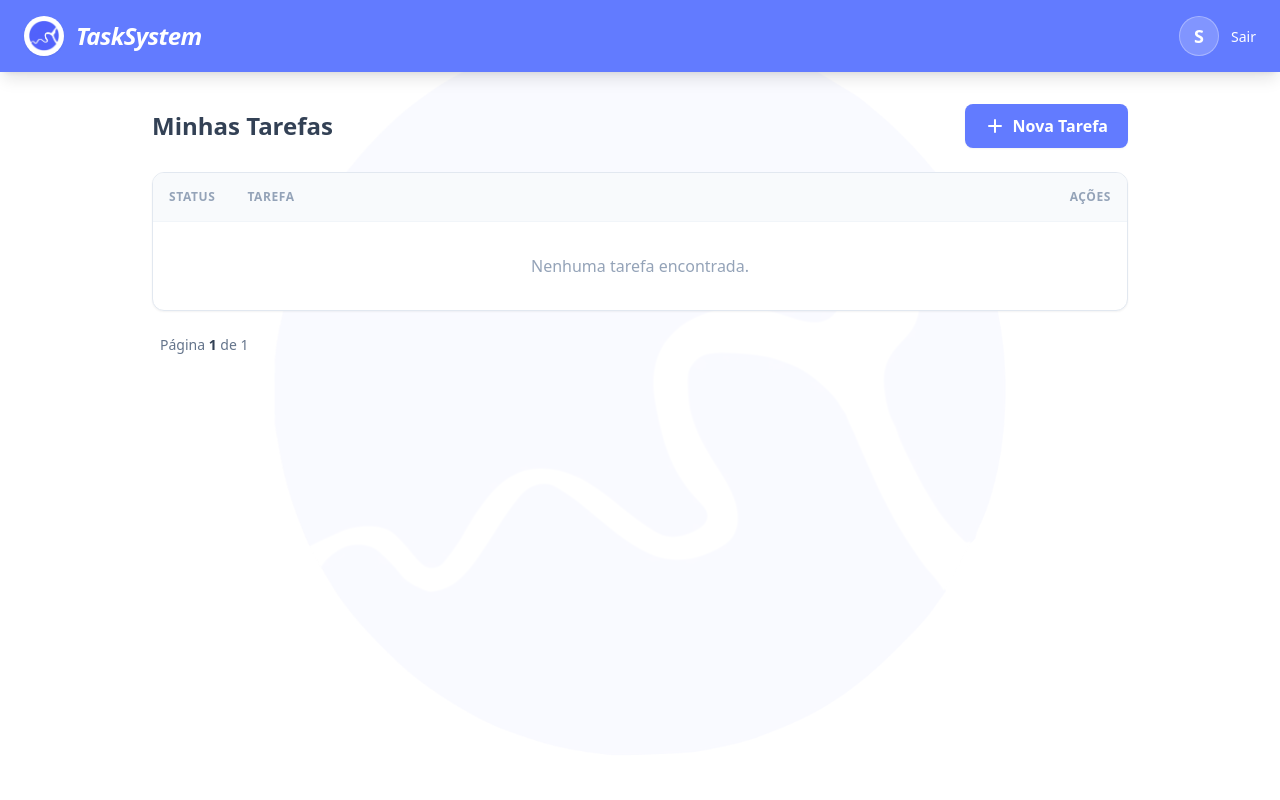
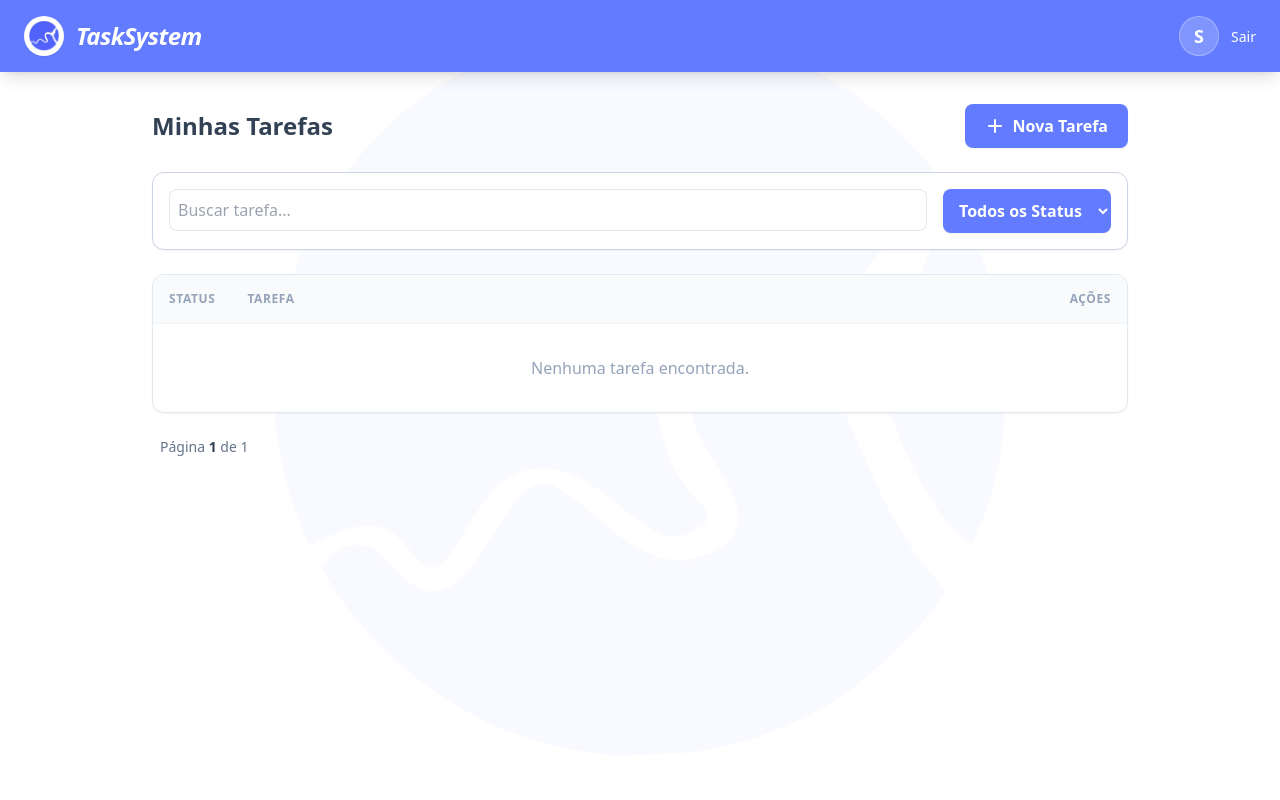
Before and after one commit to joaogabrielmupi/todo-list, a Django app: page / in a window 1280 px wide. Run offline with Django 5.2, Linux system fonts and the light colour scheme; the visitor is signed in with stand-in values (Sample User, id 1); data that the repository does not hold is empty; parts of the project's set-up code (start-up, migrations or seed data) failed here and were passed over; some libraries are stand-ins or nearby versions.

Commit message:
busca e filtro

```diff
--- a/tasks/models.py
+++ b/tasks/models.py
@@ -8,7 +8,7 @@
     user = models.ForeignKey(User, on_delete=models.CASCADE, related_name='tasks')
     title = models.CharField(max_length=100)
     description = models.TextField(blank=True, null=True)
-    created_at = models.DateTimeField(auto_now_add=True)
+    created_at = models.DateTimeField(auto_now_add=True, db_index=True)
     is_completed = models.BooleanField(default=False)
 
     #Ordenacao
--- a/tasks/views.py
+++ b/tasks/views.py
@@ -14,6 +14,7 @@
     DeleteView
 )
 from django.contrib.auth.mixins import LoginRequiredMixin
+from django.db.models import Q
 
 '''
 @login_required
@@ -37,7 +38,26 @@
     context_object_name = 'page_object'
 
     def get_queryset(self, *args, **kwargs):
-        return Task.objects.filter(user=self.request.user).order_by('-id')
+        queryset = Task.objects.filter(user=self.request.user).order_by('-id')
+
+        q = self.request.GET.get('q')
+        status = self.request.GET.get('status')
+        date = self.request.GET.get('date')
+
+        if q:
+            queryset = queryset.filter(
+                Q(title__icontains=q) | Q(description__icontains=q)
+            )
+
+        if status == 'completed':
+            queryset = queryset.filter(is_completed=True)
+        elif status == 'incompleted':
+            queryset = queryset.filter(is_completed=False)
+
+        if date:
+            queryset = queryset.filter(created_at__date=date)
+
+        return queryset
 
     def get_context_data(self, **kwargs):
         context = super().get_context_data(**kwargs)
--- a/templates/index.html
+++ b/templates/index.html
@@ -17,6 +17,27 @@
         </button>
     </div>
 
+    <div class="bg-white p-4 rounded-xl shadow-sm border border-slate-300 mb-6 flex flex-wrap gap-4">
+        <div class="flex-1 min-w-[200px]">
+            <input type="text" name="q"
+                placeholder="Buscar tarefa..."
+                class="w-full border border-slate-200 p-2 rounded-lg focus:ring-2 focus:ring-[#627BFF] outline-none"
+                hx-get="{% url 'index' %}"
+                hx-trigger="keyup changed delay:500ms"
+                hx-target="#task-container"
+                hx-include="[name='status'], [name='date']">
+        </div>
+        <select name="status"
+                class="bg-[#627BFF] hover:bg-[#4d66e6] text-white px-3 py-2.5 rounded-lg font-semibold shadow-sm transition-all flex items-center gap-1"
+                hx-get="{% url 'index' %}"
+                hx-target="#task-container"
+                hx-include="[name='q'], [name='date']">
+            <option value="">Todos os Status</option>
+            <option value="completed">Concluídas</option>
+            <option value="pending">Pendentes</option>
+        </select>
+    </div>
+
     <div id="task-container">
         {% include 'partials/task_list.html' %}
     </div>
```
